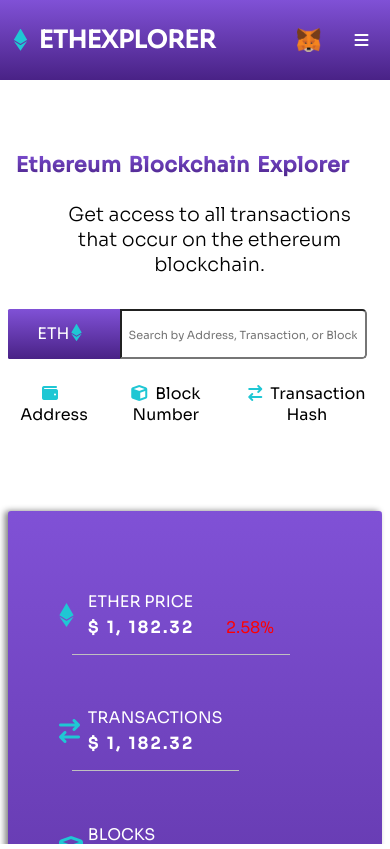
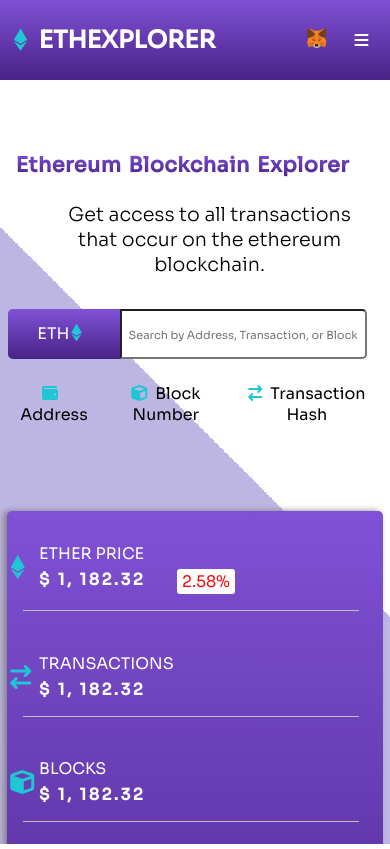
Before and after one commit to 6amson/Ethexplorer, a React (Create React App) app: page / in a window 390 px wide. Built offline with nearby package versions, Linux system fonts and the light colour scheme; no server answers.

Commit message:
some changes to ui and backend logic

```diff
--- a/src/App.js
+++ b/src/App.js
@@ -4,6 +4,7 @@ import Landingpage from "./components/Landingpage";
 import Resultpage from './components/Resultpage'
 
 import Test from "./components/Test"
+
 
 
 
--- a/src/components/Landingpage.js
+++ b/src/components/Landingpage.js
@@ -1,5 +1,5 @@
 import metamasklogo from '../css/MetamaskIcon.png'
-import { useState } from 'react';
+import { useEffect, useState } from 'react';
 import '../css/index.css'
 //import '../server/server'
 import { INFURA } from "../server/keys";
@@ -14,11 +14,7 @@ let infura = INFURA;
 
 
 const provider = new ethers.providers.JsonRpcProvider(`https://mainnet.infura.io/v3/${infura}`)
-const loader = document.getElementById('loader');
-//const connectBtn = document.getElementById('connectBtn')
-//const metamaskBtn = document.getElementById('MetamaskBtn')
-const input = document.getElementById('input');
-const container = document.getElementById('container');
+let accounts;
 
 
 const Landingpage = () => {
@@ -27,11 +23,14 @@ const Landingpage = () => {
     const [account, setAccount] = useState('');
     const [balance, setBalance] = useState('');
 
+
     const handlechange = (e) => {
         setMessage(e.target.value);
     }
 
-
+    useEffect(() => {
+        metaconnect();
+    }, [account])
 
     const manualconnect = async () => {
         let balances;
@@ -48,7 +47,7 @@ const Landingpage = () => {
 
 
     const metaconnect = async () => {
-        let accounts;
+
         if (window.ethereum) {
 
             console.log('metamask present');
@@ -58,7 +57,7 @@ const Landingpage = () => {
 
                 //error handling
                 if (err.code == '-32002') {
-                    const button = document.querySelectorAll('#button');
+
 
                     //disable buttons
                     button.disabled = true;
@@ -72,6 +71,9 @@ const Landingpage = () => {
                     alert('You rejected the request to connect Metamask.');
                     container.style.opacity = '';
                     loader.style.opacity = '0';
+
+
+
 
                 }
                 //console.log(err.code)
@@ -110,11 +112,6 @@ const Landingpage = () => {
 
     }
 
-
-
-
-
-
     return (
         <div id='container' className='container'>
             <div id="loader" class="center"></div>
@@ -130,11 +127,11 @@ const Landingpage = () => {
                         </ul>
                     </div>
                     <div className='navDiv_buttonDiv'>
-                        <div>
-                    <img src={metamasklogo} id='metamasklogomobile' alt='metemask logo'/>
+                    <div>
+                    <button onClick={metaconnect}><img src={metamasklogo} id='metamasklogomobile' alt='metamask logo'/></button>
                     <i class="fa-solid fa-bars"></i>
                     </div>
-                    <button onClick={metaconnect} id='MetamaskBtn'>Connect Wallet <img src={metamasklogo} id='metamasklogo' alt='metemask logo'/></button>
+                    <button onClick={metaconnect} className='MetamaskBtn' id='MetamaskBtn'>Connect Wallet <img src={metamasklogo} id='metamasklogo' alt='metemask logo'/></button>
                     </div>
                 </nav>
             </div>
@@ -308,5 +305,12 @@ const Landingpage = () => {
     );
 }
 
+const loader = document.getElementById('loader');
+//const connectBtn = document.getElementById('connectBtn')
+//const metamaskBtn = document.getElementById('MetamaskBtn')
+const input = document.getElementById('input');
+const container = document.getElementById('container');
+const button = document.querySelectorAll('#button');
+
 
 export default Landingpage;
--- a/src/css/index.css
+++ b/src/css/index.css
@@ -35,7 +35,7 @@ button{
   font-weight: 400;
 
   color: white;
-  background-color: rgba(31, 199, 212, 1);;
+  background-color: rgba(31, 199, 212, 1);
   padding: 0.8em;
   cursor: pointer;
   outline: none;
@@ -49,7 +49,9 @@ button{
   grid-template-rows: 0.5fr, 2fr, 2fr;
   display: inline-block;
   overflow-x: hidden;
-  background: linear-gradient(180deg, #FFFFFF 0%, rgba(255, 255, 255, 0) 100%);
+  background: linear-gradient(45deg, rgba(50, 29, 169, 0.32) 50%, rgba(37, 165, 151, 0) 50%);
+
+
 }
 
 /*
@@ -335,6 +337,7 @@ display: flex;
 
 .infoDisplayFirstDivMGP{
   margin-left: 2em;
+
 }
 
 .infoDisplayValueDiv1{
@@ -346,12 +349,14 @@ display: flex;
   font-weight: 400;
   color: red;
   margin-left: 2em;
-
+  border-radius: 0.2em;
+  background-color: rgb(255, 255, 255);
+  padding: 0.15em 0.3em;
 }
 
 .infoDisplayValueDiv2 > i{
   margin-left: 0.5em;
-  color: red;
+
   display: none;
 }
 
@@ -608,11 +613,19 @@ text-fill-color: transparent;
     cursor: pointer;
   }
 
- #MetamaskBtn{
+  .navDiv_buttonDiv > div:first-child >button{
+background-color: transparent;
+  }
+
+ .MetamaskBtn{
    display: none;
  }
 
-
+ #metamasklogomobile{
+  height: 1.5em;
+  width: 1.5em;
+  cursor: pointer;
+}
   .navDiv_optionsDiv > ul{
     display: none;
   }
@@ -658,7 +671,6 @@ text-fill-color: transparent;
 
 
   .infoDisplayDiv{
-    background-color: whitesmoke;
     position: relative;
     display: grid;
     grid-template-columns:1fr;
@@ -666,9 +678,10 @@ text-fill-color: transparent;
     position: relative;
     top: -5em;
     gap: 2em;
+   border-radius: 0.3em;
     width: max-content;
     margin: auto;
-    padding: 8em;
+    padding: 0;
   }
 
   .vl, .vl2, .vh, .vh2, .vh3{
@@ -679,6 +692,8 @@ text-fill-color: transparent;
     margin-left: 0;
     font-weight: 400;
     margin-bottom: 0.3em;
+    width: 21em;
+
     border-bottom: 1px solid silver;
   }
 
@@ -822,7 +837,7 @@ text-fill-color: transparent;
 .ethlogoSearch{
   cursor: pointer;
 
-  border-radius: 0.1em 0 0 0.1em;
+  border-radius: 0.3em 0 0 0.3em;
   font-size: 1em;
   outline: none;
 }
@@ -836,17 +851,16 @@ font-size: 1.1em;
 
   .infoDisplayDiv{
     box-shadow: -0.2em 0 .4em grey;
-    background-color: whitesmoke;
     position: relative;
     display: grid;
     grid-template-columns:1fr;
     grid-template-rows: repeat(6, 1fr);
     position: relative;
     top: -10em;
-    gap: 2em;
+    gap: 1em;
     width: max-content;
     margin: auto;
-    padding: 4em;
+    padding: 1em;
   }
 
   .footer{
```
